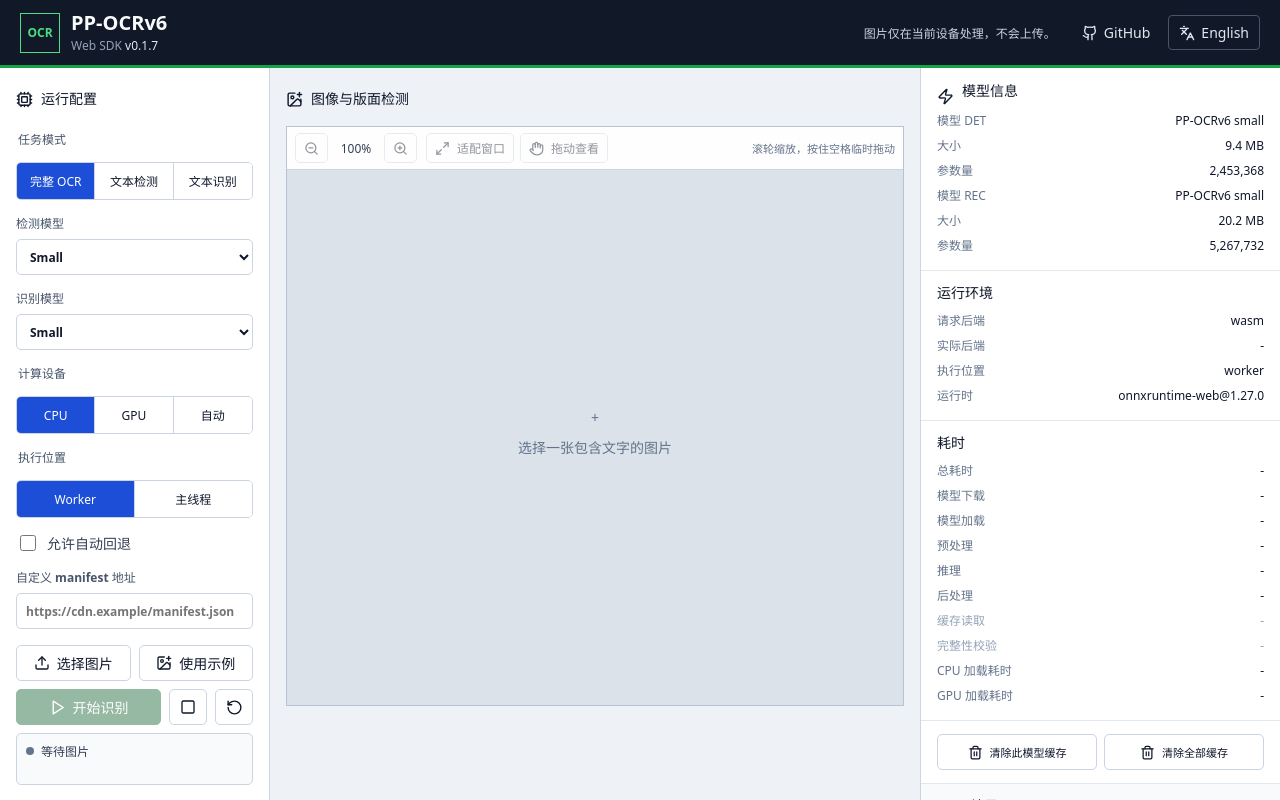
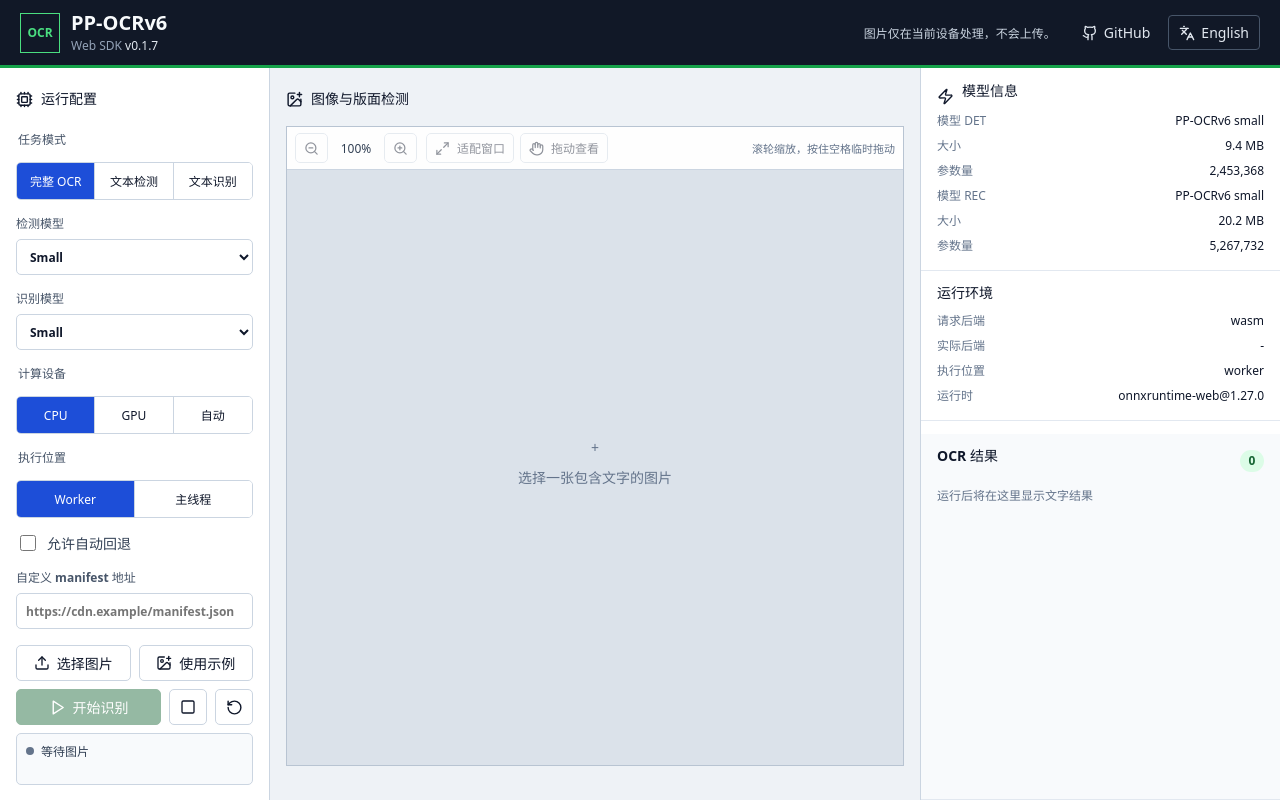
Before and after one commit to chenmohan123/web-sdk-PP-OCRv6, a React (Vite) app in the folder apps/demo/: page / in a window 1280 px wide. Shown: the top 800 px of the page. Built offline with nearby package versions, Linux system fonts and the light colour scheme.

Commit message:
fix: 完善 OCR 工作台布局
合并已验证的 OCR 工作台布局修复，包含独立滚动、画布高度优化和响应式回归测试。

```diff
--- a/apps/demo/src/App.tsx
+++ b/apps/demo/src/App.tsx
@@ -103,10 +103,12 @@
       </aside>
       <section className="image-panel panel" data-testid="image-panel"><div className="panel-title"><ImagePlus size={17}/><h2>{copy.preview}</h2>{result && <span className="count">{result.lines.length}</span>}</div><div className="canvas-stage"><ImageViewport imageUrl={imageUrl} imageAlt={copy.imageAlt} emptyText={copy.empty} lines={result?.lines ?? []} selected={selected} onSelect={setSelected} copy={copy}/></div><p className="mobile-hint">{copy.mobileHint}</p></section>
       <aside className="details panel" data-testid="details-panel">
-        <section data-sdk-model-info><div className="panel-title"><Zap size={17}/><h2>{copy.modelInfo}</h2></div><dl><div><dt>{copy.model} DET</dt><dd>PP-OCRv6 {detPreset}</dd></div><div><dt>{copy.size}</dt><dd>{fmtBytes(detStats[0])}</dd></div><div><dt>{copy.parameters}</dt><dd>{detStats[1].toLocaleString()}</dd></div><div><dt>{copy.model} REC</dt><dd>PP-OCRv6 {recPreset}</dd></div><div><dt>{copy.size}</dt><dd>{fmtBytes(recStats[0])}</dd></div><div><dt>{copy.parameters}</dt><dd>{recStats[1].toLocaleString()}</dd></div></dl></section>
-        <section data-sdk-runtime-info><h2>{copy.runtimeInfo}</h2><dl><div><dt>{copy.requested}</dt><dd>{backend}</dd></div><div><dt>{copy.actual}</dt><dd>{result?.runtime.actualBackend ?? "-"}</dd></div><div><dt>{copy.execution}</dt><dd>{execution}</dd></div><div><dt>{copy.runtime}</dt><dd>{result?.runtime.runtimeVersion ?? "onnxruntime-web@1.27.0"}</dd></div></dl></section>
-        <section data-sdk-timing><h2>{copy.timing}</h2><dl>{timingRows.map(([label, value]) => <div key={label}><dt>{label}</dt><dd>{fmtMs(value)}</dd></div>)}<div className="timing-secondary"><dt>{copy.cacheRead}</dt><dd>{fmtMs(result?.timings.modelCacheReadMs)}</dd></div><div className="timing-secondary"><dt>{copy.integrity}</dt><dd>{fmtMs(result?.timings.integrityMs)}</dd></div><div><dt>CPU {copy.cold}</dt><dd>{result?.runtime.actualBackend === "wasm" ? fmtMs(result.timings.modelDownloadMs + result.timings.sessionMs) : "-"}</dd></div><div><dt>GPU {copy.cold}</dt><dd>{result?.runtime.actualBackend === "webgpu" ? fmtMs(result.timings.modelDownloadMs + result.timings.sessionMs) : "-"}</dd></div></dl></section>
-        <section className="cache-actions"><button data-sdk-cache-clear onClick={() => void clearCache(false)}><Trash2 size={15}/>{copy.cacheCurrent}</button><button data-sdk-cache-clear onClick={() => void clearCache(true)}><Trash2 size={15}/>{copy.cacheAll}</button>{notice && <span className="cache-notice" aria-live="polite">{notice}</span>}</section>
+        <div className="details-summary">
+          <section data-sdk-model-info><div className="panel-title"><Zap size={17}/><h2>{copy.modelInfo}</h2></div><dl><div><dt>{copy.model} DET</dt><dd>PP-OCRv6 {detPreset}</dd></div><div><dt>{copy.size}</dt><dd>{fmtBytes(detStats[0])}</dd></div><div><dt>{copy.parameters}</dt><dd>{detStats[1].toLocaleString()}</dd></div><div><dt>{copy.model} REC</dt><dd>PP-OCRv6 {recPreset}</dd></div><div><dt>{copy.size}</dt><dd>{fmtBytes(recStats[0])}</dd></div><div><dt>{copy.parameters}</dt><dd>{recStats[1].toLocaleString()}</dd></div></dl></section>
+          <section data-sdk-runtime-info><h2>{copy.runtimeInfo}</h2><dl><div><dt>{copy.requested}</dt><dd>{backend}</dd></div><div><dt>{copy.actual}</dt><dd>{result?.runtime.actualBackend ?? "-"}</dd></div><div><dt>{copy.execution}</dt><dd>{execution}</dd></div><div><dt>{copy.runtime}</dt><dd>{result?.runtime.runtimeVersion ?? "onnxruntime-web@1.27.0"}</dd></div></dl></section>
+          <section data-sdk-timing><h2>{copy.timing}</h2><dl>{timingRows.map(([label, value]) => <div key={label}><dt>{label}</dt><dd>{fmtMs(value)}</dd></div>)}<div className="timing-secondary"><dt>{copy.cacheRead}</dt><dd>{fmtMs(result?.timings.modelCacheReadMs)}</dd></div><div className="timing-secondary"><dt>{copy.integrity}</dt><dd>{fmtMs(result?.timings.integrityMs)}</dd></div><div><dt>CPU {copy.cold}</dt><dd>{result?.runtime.actualBackend === "wasm" ? fmtMs(result.timings.modelDownloadMs + result.timings.sessionMs) : "-"}</dd></div><div><dt>GPU {copy.cold}</dt><dd>{result?.runtime.actualBackend === "webgpu" ? fmtMs(result.timings.modelDownloadMs + result.timings.sessionMs) : "-"}</dd></div></dl></section>
+          <section className="cache-actions"><button data-sdk-cache-clear onClick={() => void clearCache(false)}><Trash2 size={15}/>{copy.cacheCurrent}</button><button data-sdk-cache-clear onClick={() => void clearCache(true)}><Trash2 size={15}/>{copy.cacheAll}</button>{notice && <span className="cache-notice" aria-live="polite">{notice}</span>}</section>
+        </div>
         <section className="ocr-results" data-testid="ocr-results"><div className="result-heading"><h2>{copy.results}</h2><span>{result?.lines.length ?? 0}</span></div>{result?.lines.length ? result.lines.map((line, order) => <button key={line.index} data-testid={`ocr-row-${line.index}`} aria-current={selected === line.index ? "true" : undefined} className={selected === line.index ? "ocr-row selected" : "ocr-row"} onClick={() => setSelected(line.index)}><span className="row-index">{String(order + 1).padStart(2, "0")}</span><span><strong>{line.text}</strong><small>{copy.score} {(line.recognitionScore * 100).toFixed(1)}%</small></span></button>) : <p className="no-results">{copy.noResults}</p>}</section>
       </aside>
     </section>
--- a/apps/demo/src/styles.css
+++ b/apps/demo/src/styles.css
@@ -23,9 +23,9 @@
 .status-dot.error, .status-dot.unsupported { background: #b91c1c; }
 .notice { color: #15803d; margin-left: auto; }
 .error-text { color: #b91c1c; overflow-wrap: anywhere; }
-.workspace { display: grid; grid-template-columns: minmax(220px, 270px) minmax(360px, 1fr) minmax(300px, 360px); min-height: calc(100vh - 68px); }
+.workspace { display: grid; grid-template-columns: minmax(220px, 270px) minmax(360px, 1fr) minmax(300px, 360px); height: calc(100vh - 68px); min-height: 0; overflow: hidden; }
 .panel { min-width: 0; background: #fff; }
-.controls { padding: 16px; border-right: 1px solid #cbd5e1; overflow-y: auto; }
+.controls { height: 100%; min-height: 0; padding: 16px; border-right: 1px solid #cbd5e1; overflow-y: auto; }
 .panel-title { display: flex; align-items: center; gap: 8px; min-height: 30px; }
 .panel-title h2, .details h2 { margin: 0; font-size: 14px; line-height: 1.3; letter-spacing: 0; }
 .controls .panel-title { margin-bottom: 16px; }
@@ -55,10 +55,10 @@
 .run-status.error, .run-status.unsupported { border-color: #fecaca; background: #fef2f2; }
 .run-status.success { border-color: #bbf7d0; background: #f0fdf4; }
 .run-status .error-text { display: block; margin-top: 7px; color: #b91c1c; font-size: 11px; line-height: 1.4; overflow-wrap: anywhere; }
-.image-panel { min-width: 0; padding: 16px; background: #eef2f6; display: flex; flex-direction: column; }
+.image-panel { min-width: 0; height: 100%; min-height: 0; padding: 16px; overflow: hidden; background: #eef2f6; display: flex; flex-direction: column; }
 .image-panel > .panel-title { margin-bottom: 12px; }
 .count, .result-heading span { margin-left: auto; min-width: 24px; height: 22px; padding: 2px 7px; display: grid; place-items: center; border-radius: 12px; background: #dcfce7; color: #166534; font-size: 12px; font-weight: 700; }
-.canvas-stage { position: relative; width: 100%; height: clamp(420px, calc(100vh - 220px), 760px); min-height: 420px; flex: 0 1 auto; overflow: hidden; background: #dbe2ea; border: 1px solid #b8c4d2; }
+.canvas-stage { position: relative; width: 100%; height: clamp(520px, calc(100vh - 160px), 820px); min-height: 520px; flex: 0 1 auto; overflow: hidden; background: #dbe2ea; border: 1px solid #b8c4d2; }
 .image-viewport { width: 100%; height: 100%; min-width: 0; min-height: 0; display: flex; flex-direction: column; outline: none; overscroll-behavior: contain; }
 .viewport-toolbar { min-height: 42px; padding: 6px 8px; display: flex; align-items: center; gap: 6px; flex: 0 0 auto; background: rgba(255, 255, 255, .96); border-bottom: 1px solid #cbd5e1; }
 .viewport-toolbar button { min-height: 30px; padding: 4px 8px; font-size: 12px; }
@@ -75,8 +75,8 @@
 .empty { text-align: center; color: #64748b; }
 .empty p { margin: 10px 0; }
 .mobile-hint { display: none; }
-.details { border-left: 1px solid #cbd5e1; overflow: visible; display: flex; flex-direction: column; min-height: calc(100vh - 68px); }
-.details > section { padding: 13px 16px; border-bottom: 1px solid #e2e8f0; }
+.details { height: 100%; min-height: 0; border-left: 1px solid #cbd5e1; overflow-y: auto; overflow-x: hidden; display: flex; flex-direction: column; }
+.details > section, .details-summary > section { padding: 13px 16px; border-bottom: 1px solid #e2e8f0; }
 .details h2 { margin-bottom: 9px; }
 .details dl { margin: 0; display: grid; gap: 4px; }
 .details dl div { display: grid; grid-template-columns: minmax(0, 1fr) minmax(100px, auto); align-items: baseline; gap: 10px; min-height: 21px; }
@@ -86,8 +86,9 @@
 .cache-actions { display: grid; grid-template-columns: 1fr 1fr; gap: 7px; }
 .cache-actions button { min-width: 0; font-size: 11px; padding: 6px; }
 .cache-notice { grid-column: 1 / -1; color: #15803d; font-size: 11px; }
-.ocr-results { height: 420px; min-height: 420px; flex: 0 0 420px; overflow-y: auto; background: #f8fafc; }
-.details > section:not(.ocr-results) { flex: 0 0 auto; }
+.details-summary { min-height: 0; flex: 1 1 50%; overflow-y: auto; }
+.details-summary > section { flex: 0 0 auto; }
+.ocr-results { height: auto; min-height: 220px; flex: 1 1 50%; overflow-y: auto; background: #f8fafc; }
 .result-heading { display: flex; align-items: center; }
 .ocr-row { width: 100%; display: grid; grid-template-columns: 30px minmax(0, 1fr); gap: 8px; align-items: start; text-align: left; border: 1px solid transparent; border-bottom-color: #e2e8f0; border-radius: 0; padding: 10px 5px; background: transparent; }
 .ocr-row:hover { background: #fff; }
@@ -97,10 +98,12 @@
 .row-index { color: #15803d; font: 700 11px ui-monospace, monospace; padding-top: 2px; }
 .no-results { color: #64748b; font-size: 12px; }
 @media (max-width: 1023px) {
-  .workspace { grid-template-columns: minmax(190px, 230px) minmax(0, 1fr); }
-  .details { grid-column: 1 / -1; max-height: none; border: 1px solid #cbd5e1; display: grid; grid-template-columns: repeat(3, 1fr); }
-  .details .cache-actions, .details .ocr-results { grid-column: 1 / -1; }
-  .ocr-results { max-height: 360px; }
+  .workspace { height: auto; min-height: 0; overflow: visible; grid-template-columns: minmax(190px, 230px) minmax(0, 1fr); }
+  .controls, .image-panel { height: auto; }
+  .details { height: auto; grid-column: 1 / -1; max-height: none; border: 1px solid #cbd5e1; overflow: visible; display: flex; flex-direction: column; }
+  .details-summary { display: grid; grid-template-columns: repeat(3, minmax(0, 1fr)); flex: 0 0 auto; overflow: visible; }
+  .details-summary .cache-actions { grid-column: 1 / -1; }
+  .ocr-results { max-height: 360px; flex: 0 0 360px; }
   .privacy { display: none; }
 }
 @media (max-width: 599px) {
@@ -116,7 +119,8 @@
   .viewport-toolbar { flex-wrap: wrap; }
   .pan-hint { display: none; }
   .mobile-hint { display: block; color: #64748b; font-size: 11px; margin: 9px 0 0; }
-  .details { order: 3; display: flex; max-height: none; border-left: 0; border-right: 0; }
+  .details { order: 3; height: auto; display: flex; max-height: none; border-left: 0; border-right: 0; overflow: visible; }
+  .details-summary { display: block; flex: 0 0 auto; overflow: visible; }
   .ocr-results { height: 560px; min-height: 560px; max-height: 680px; flex-basis: 560px; }
   .segmented button { font-size: 11px; }
 }
```
Also changed, not shown: 3 other files (tests, documents, lock files or other folders).
